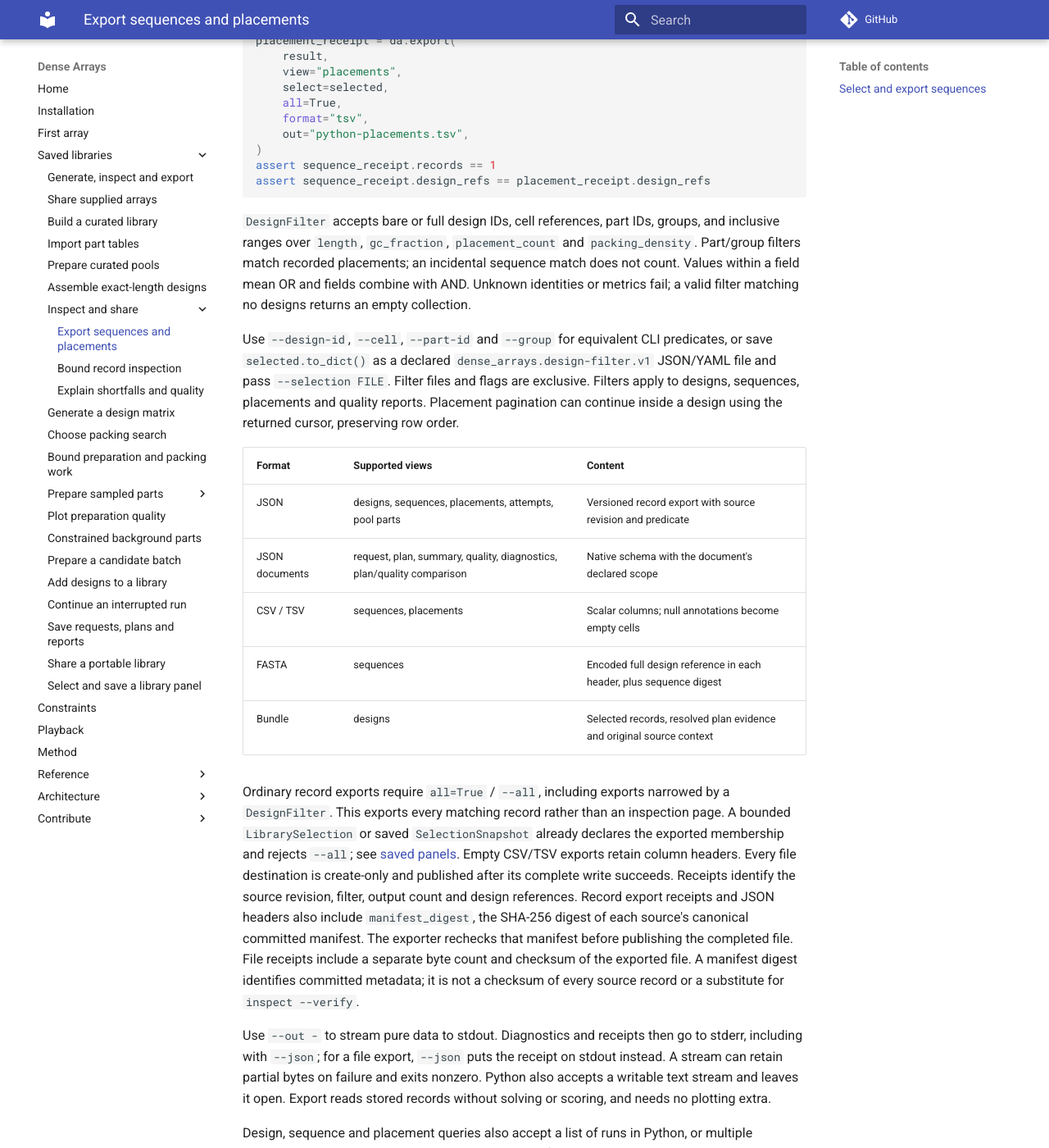
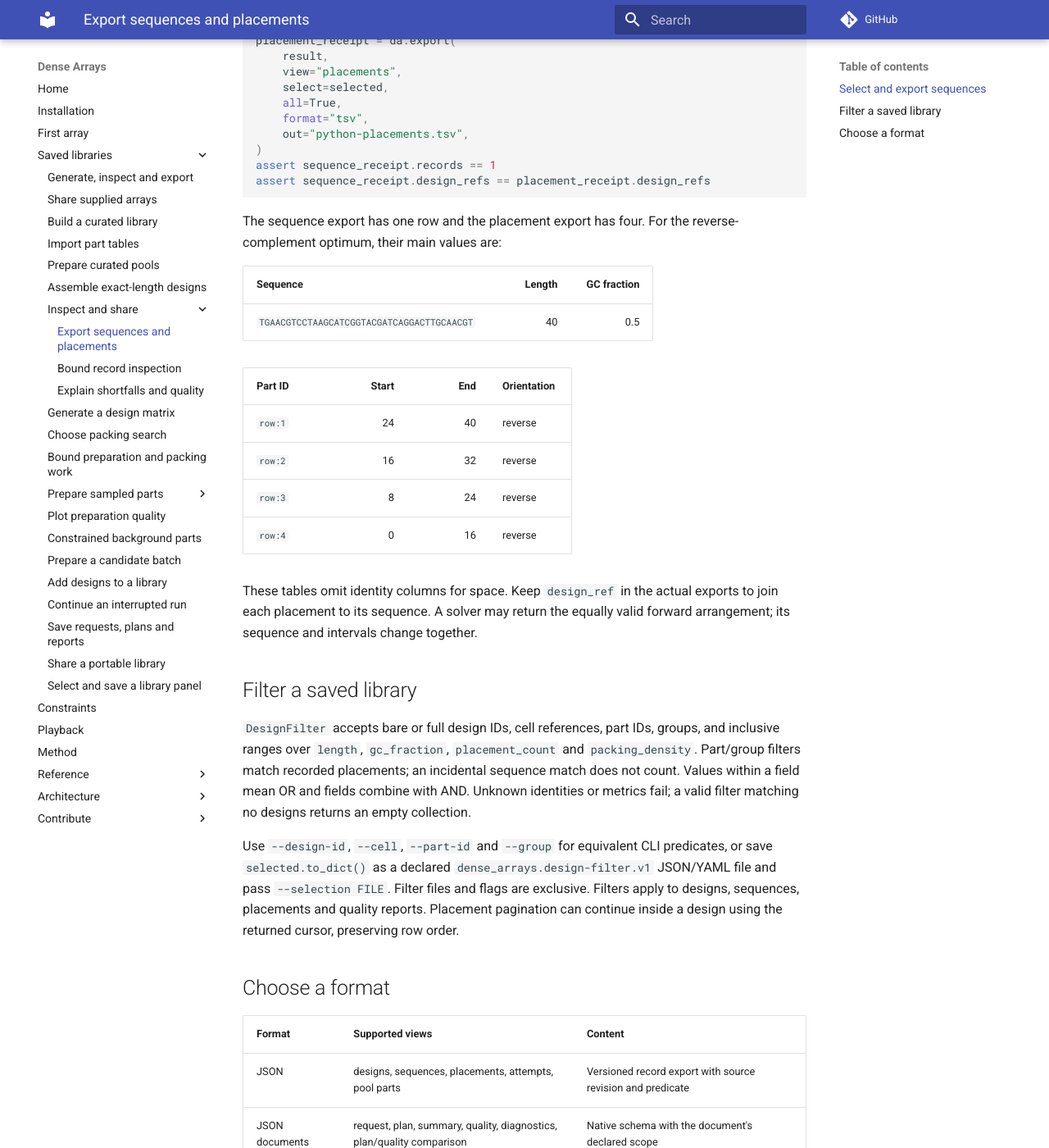
Before and after one commit to e-south/dense-arrays, an MkDocs documentation site: the page built from docs/library-workflow/results/export.md, in a window 1280 px wide and 1400 px high, scrolled down 1351 px. Shown: the whole window at 82% size. Built offline with MkDocs 1.6.1 and Material for MkDocs 9.7.7, drawn with Linux system fonts in a browser that asks for light colours; comment, search, counter and statistics services are not loaded.

Commit message:
Show saved records and rendered results alongside workflow examples

````diff
--- a/docs/library-workflow/results/export.md
+++ b/docs/library-workflow/results/export.md
@@ -81,6 +81,26 @@ assert sequence_receipt.records == 1
 assert sequence_receipt.design_refs == placement_receipt.design_refs
 ```
 
+The sequence export has one row and the placement export has four. For the
+reverse-complement optimum, their main values are:
+
+| Sequence | Length | GC fraction |
+| --- | ---: | ---: |
+| `TGAACGTCCTAAGCATCGGTACGATCAGGACTTGCAACGT` | 40 | 0.5 |
+
+| Part ID | Start | End | Orientation |
+| --- | ---: | ---: | --- |
+| `row:1` | 24 | 40 | reverse |
+| `row:2` | 16 | 32 | reverse |
+| `row:3` | 8 | 24 | reverse |
+| `row:4` | 0 | 16 | reverse |
+
+These tables omit identity columns for space. Keep `design_ref` in the actual
+exports to join each placement to its sequence. A solver may return the equally
+valid forward arrangement; its sequence and intervals change together.
+
+## Filter a saved library
+
 `DesignFilter` accepts bare or full design IDs, cell references, part IDs, groups,
 and inclusive ranges over `length`, `gc_fraction`, `placement_count` and
 `packing_density`. Part/group filters match recorded placements; an incidental
@@ -94,6 +114,8 @@ predicates, or save `selected.to_dict()` as a declared
 Filter files and flags are exclusive. Filters apply to designs, sequences,
 placements and quality reports. Placement pagination
 can continue inside a design using the returned cursor, preserving row order.
+
+## Choose a format
 
 | Format | Supported views | Content |
 | --- | --- | --- |
````
Also changed, not shown: docs/development/documentation.md (+7 -0 lines), docs/library-workflow.md (+12 -0 lines), docs/library-workflow/arrays.md (+13 -0 lines), docs/library-workflow/preparation/curated.md (+12 -0 lines), docs/library-workflow/results/quality.md (+15 -0 lines), docs/assets/first-library-quality.png (added), docs/assets/supplied-array-example.png (added).
